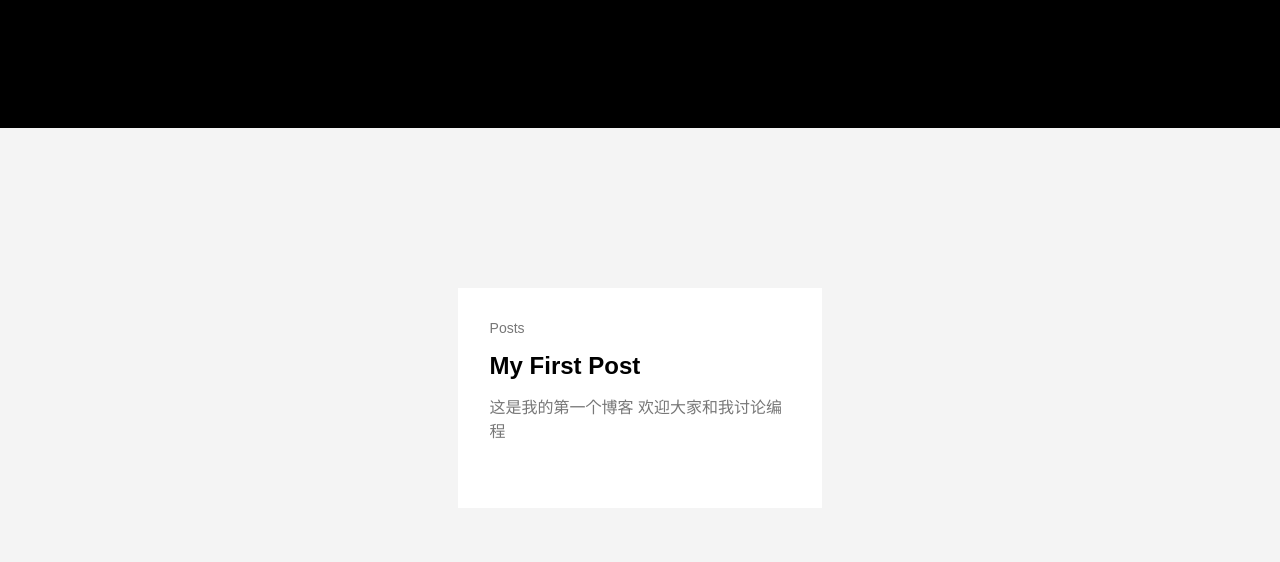
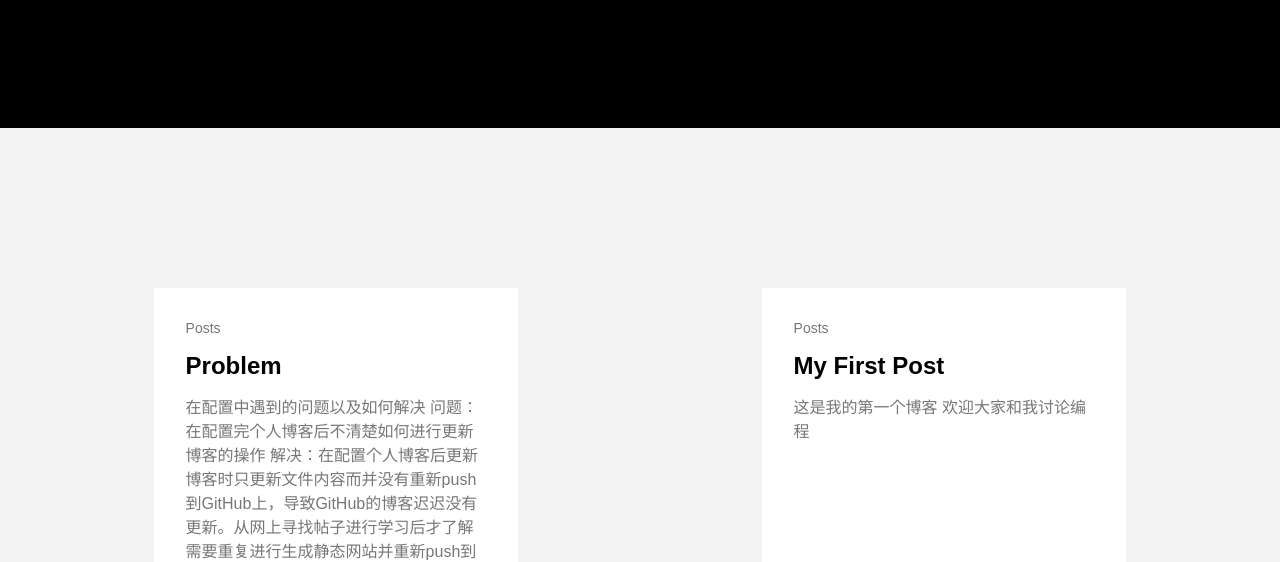
Before and after one commit to qionghua1/qionghua1.github.io, a plain HTML site: page posts/index.html in a window 1280 px wide. Shown: the part 245-807 px from the top of the page. Drawn offline with Linux system fonts and the light colour scheme.

Commit message:
Update index.html

```diff
--- a/posts/index.html
+++ b/posts/index.html
@@ -101,6 +101,21 @@
   <div class="bg-white mb3 pa4 gray overflow-hidden">
     <span class="f6 db">Posts</span>
     <h1 class="f3 near-black">
+      <a href="/posts/problem/" class="link black dim">
+        Problem
+      </a>
+    </h1>
+    <div class="nested-links f5 lh-copy nested-copy-line-height">
+      在配置中遇到的问题以及如何解决 问题：在配置完个人博客后不清楚如何进行更新博客的操作 解决：在配置个人博客后更新博客时只更新文件内容而并没有重新push到GitHub上，导致GitHub的博客迟迟没有更新。从网上寻找帖子进行学习后才了解需要重复进行生成静态网站并重新push到仓库中实现更新，这样子GitHub的博客随之更新，得到解决。
+    </div>
+  </div>
+</div>
+</div>
+
+        <div class="relative w-100 w-30-l mb4 bg-white"><div class="relative w-100 mb4 bg-white nested-copy-line-height">
+  <div class="bg-white mb3 pa4 gray overflow-hidden">
+    <span class="f6 db">Posts</span>
+    <h1 class="f3 near-black">
       <a href="/posts/my-first-post/" class="link black dim">
         My First Post
       </a>
```
